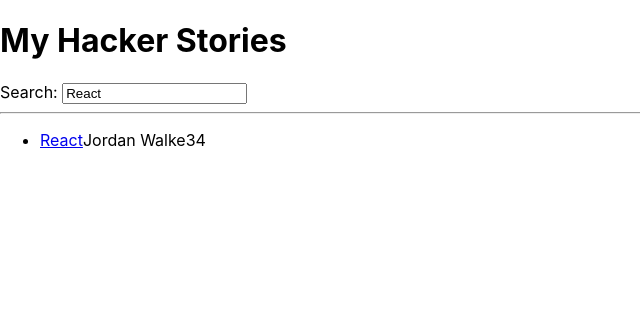
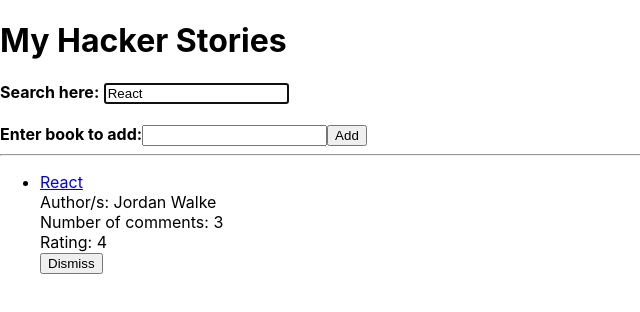
Before and after one commit to LCzoboriek/React, a React (Create React App) app: page / in a window 1280 px wide. Shown: the top 312 px of the page, without its empty margins (0-640 px from the left). Built offline with nearby package versions, Linux system fonts and the light colour scheme.

Commit message:
Added in conditionals for loading with usestates attached, and also error handling on return of async operation if that fails

```diff
--- a/package.json
+++ b/package.json
@@ -9,6 +9,7 @@
     "react": "^18.2.0",
     "react-dom": "^18.2.0",
     "react-scripts": "5.0.1",
+    "uuid": "^9.0.0",
     "web-vitals": "^2.1.4"
   },
   "scripts": {
--- a/src/App.js
+++ b/src/App.js
@@ -1,9 +1,32 @@
 import * as React from "react";
+import { v4 as uuidv4 } from "uuid";
+
+const useStorageState = (key, initialState) => {
+  const [value, setValue] = React.useState(
+    localStorage.getItem(key) ?? initialState
+  );
+
+  React.useEffect(() => {
+    localStorage.setItem(key, value);
+  }, [value, key]); // When the dependency array attribute/variable changes, it will trigger the side effect localStorage.setItem("search", searchTerm)
+  //It works really similarly to a useState, the second part in the arguments is the newly updated variable, and the search is the current state, which gets
+  //updated
+
+  return [value, setValue];
+};
 
 const App = () => {
-  const [searchTerm, setSearchTerm] = React.useState("React"); //This is called controller components within react, this sets the default state to being something specific
-  //we do this as it enforces a predictable behaviour.
-  const stories = [
+  // const [searchTerm, setSearchTerm] = React.useState(
+  //   localStorage.getItem("search") ?? "React" //Doing this will sync the browsers storage with reacts state, if the storage exists,
+  //   //itll display that, if not, itll default to React, this is a shorthand truthy operation, this however introduces
+  //   //a side effect, this is when the React.useEffect hook comines into play to trigger the wanted side-effect, each time the searchTerm changes
+  // );
+
+  // React.useEffect(() => {
+  //   localStorage.setItem("search", searchTerm);
+  // }, [searchTerm]);
+
+  const initialStories = [
     {
       title: "React",
       url: "https://reactjs.org/",
@@ -22,9 +45,51 @@
     },
   ];
 
+  const getAsyncStories = () =>
+    new Promise((resolve) =>
+      setTimeout(() => resolve({ data: { stories: initialStories } }), 2000)
+    );
+
+  const [searchTerm, setSearchTerm] = useStorageState("search", "React");
+
+  const [stories, setStories] = React.useState([]);
+  const [isLoading, setIsLoading] = React.useState(false);
+  const [isError, setIsError] = React.useState(false);
+
+  React.useEffect(() => {
+    setIsLoading(true);
+    getAsyncStories()
+      .then((result) => {
+        setStories(result.data.stories);
+        setIsLoading(false);
+      })
+      .catch(() => setIsError(true));
+  }, []);
+
+  //This above makes the list stateful, making it dynamic and to be added to
+  //We also need to make the input field for things to be added dynamic as well
+  const [name, setName] = React.useState("");
+  //We then add an event handler for the input field along with an attribute for calling the function
+  function handleChange(event) {
+    setName(event.target.value);
+  }
+
+  function handleAdd() {
+    const newList = stories.concat({ name, id: uuidv4() });
+    setStories(newList);
+    setName("");
+  }
+
+  const handleRemoveStory = (item) => {
+    const newStories = stories.filter(
+      (story) => item.objectID !== story.objectID
+    );
+
+    setStories(newStories);
+  };
+
   const handleSearch = (event) => {
     setSearchTerm(event.target.value);
-    console.log(event.target.value);
   };
 
   const searchedStories = stories.filter(function (story) {
@@ -34,42 +99,97 @@
   return (
     <div>
       <h1>My Hacker Stories</h1>
-
-      <Search search={searchTerm} onSearch={handleSearch} />
+      <div></div>
+      <InputWithLabel
+        id="search"
+        label="Search"
+        value={searchTerm}
+        isFocused
+        onInputChange={handleSearch}
+      >
+        <strong>Search here:</strong>
+      </InputWithLabel>
+      <br />
+      <br />
+      <strong>Enter book to add:</strong>
+      <input type="text" value={name} onChange={handleChange} />
+      {/* Heres where we have added the event handler tag with passing up the name attribute */}
+      <button type="button" onClick={handleAdd}>
+        Add
+      </button>
 
       <hr />
-
-      <List list={searchedStories} />
+      {isError && <p>Something went wrong...</p>}
+      {isLoading ? (
+        <p>Loading...</p>
+      ) : (
+        <List list={searchedStories} onRemoveItem={handleRemoveStory} />
+      )}
     </div>
   );
 };
 
-const Search = (
-  { search, onSearch } //Here we have desrctured the props object right away in the function signature of the component which enabled us to omite the functions block body of the component still
-) => (
-  <div>
-    <label htmlFor="search">Search: </label>
-    <input id="search" type="text" value={search} onChange={onSearch} />
-  </div>
+const InputWithLabel = ({
+  id,
+  value,
+  type = "text",
+  onInputChange,
+  isFocused,
+  children,
+}) => {
+  const inputRef = React.useRef();
+
+  React.useEffect(() => {
+    if (isFocused && inputRef.current) {
+      inputRef.current.focus();
+    }
+  }, [isFocused]);
+  return (
+    <>
+      <label htmlFor={id}>{children}</label>
+      &nbsp;
+      <input
+        ref={inputRef}
+        id={id}
+        type={type}
+        value={value}
+        onChange={onInputChange}
+        autoFocus={isFocused}
+      />
+    </>
   );
+};
 
-const List = ({ list }) => (
+const List = ({ list, onRemoveItem }) => (
   <ul>
     {list.map((item) => (
-      <Item key={item.objectID} item={item} />
+      <Item key={item.objectID} item={item} onRemoveItem={onRemoveItem} />
     ))}
   </ul>
 );
 
-const Item = ({ item }) => (
+const Item = ({ item, onRemoveItem }) => {
+  const handleRemoveItem = () => {
+    onRemoveItem(item);
+  };
+  return (
     <li>
       <span>
         <a href={item.url}>{item.title}</a>
       </span>
-    <span>{item.author}</span>
-    <span>{item.num_comments}</span>
-    <span>{item.points}</span>
+      <br />
+      <span> Author/s: {item.author}</span>
+      <br />
+      <span>Number of comments: {item.num_comments}</span>
+      <br />
+      <span>Rating: {item.points} </span>
+      <br />
+      <span>
+        <button type="button" onClick={handleRemoveItem}>
+          Dismiss
+        </button>
+      </span>
     </li>
   );
-
+};
 export default App;
```
Also changed, not shown: 1 other file (tests, documents, lock files or other folders). Lines whose indentation alone changed are shown as unchanged.
